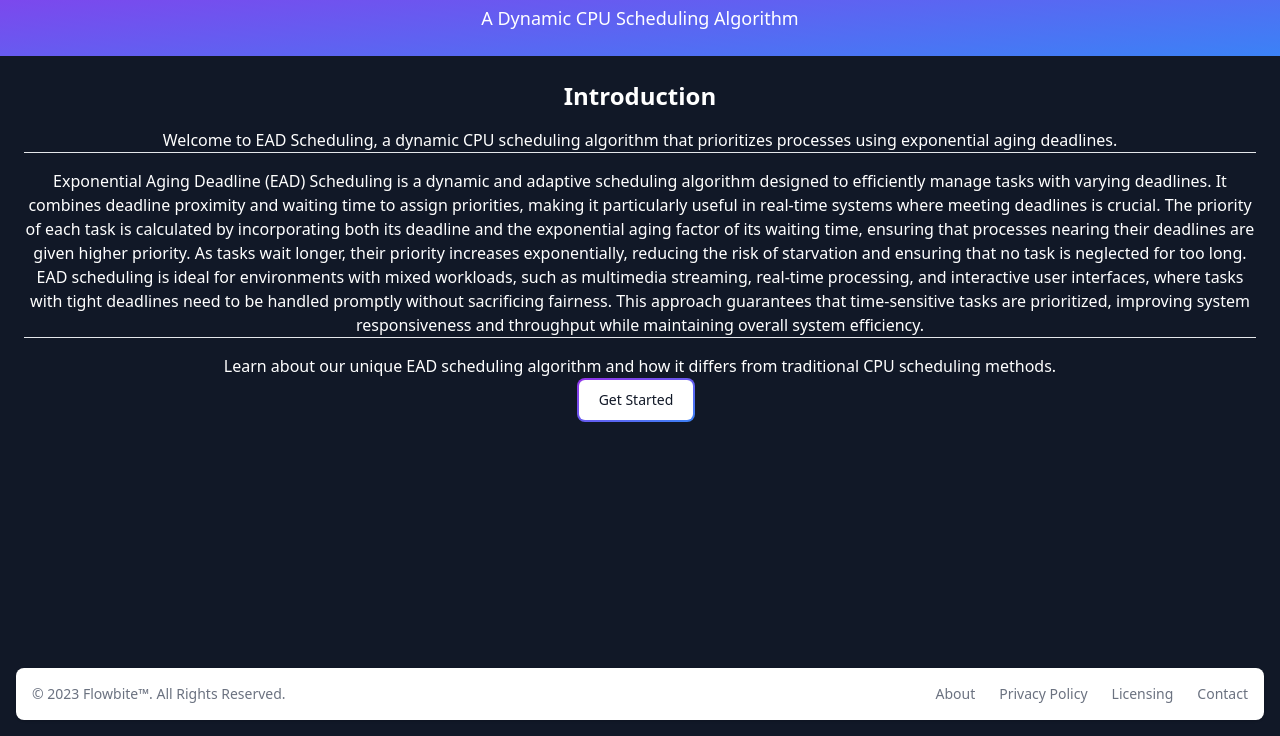
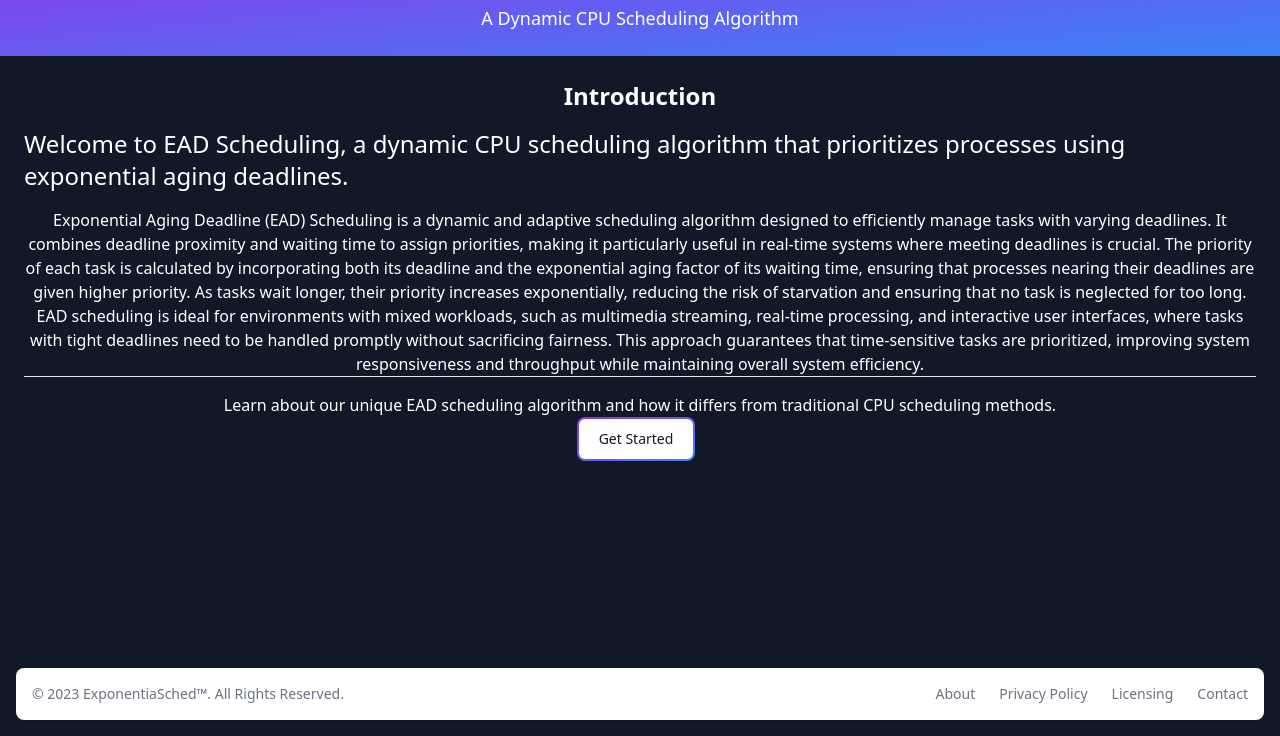
Before and after one commit to Sri-Krishna-R-Hebbar/ExponentiaSched, a website: page index.html in a window 1280 px wide. Shown: the part 64-800 px from the top of the page. Drawn offline with Linux system fonts and the light colour scheme.

Commit message:
footer name change

```diff
--- a/index.html
+++ b/index.html
@@ -17,8 +17,8 @@
     <section class="text-center">
       <h2 class="text-2xl font-semibold">Introduction</h2>
 
-      <p class="mt-4">Welcome to EAD Scheduling, a dynamic CPU scheduling algorithm that prioritizes processes using exponential aging deadlines.</p>
-    <hr>
+      <p class="mt-4 text-2xl text-left">Welcome to EAD Scheduling, a dynamic CPU scheduling algorithm that prioritizes processes using exponential aging deadlines.</p>
+
       <p class="mt-4">Exponential Aging Deadline (EAD) Scheduling is a dynamic and adaptive scheduling algorithm designed to efficiently manage tasks with varying deadlines. It combines deadline proximity and waiting time to assign priorities, making it particularly useful in real-time systems where meeting deadlines is crucial. The priority of each task is calculated by incorporating both its deadline and the exponential aging factor of its waiting time, ensuring that processes nearing their deadlines are given higher priority. As tasks wait longer, their priority increases exponentially, reducing the risk of starvation and ensuring that no task is neglected for too long. EAD scheduling is ideal for environments with mixed workloads, such as multimedia streaming, real-time processing, and interactive user interfaces, where tasks with tight deadlines need to be handled promptly without sacrificing fairness. This approach guarantees that time-sensitive tasks are prioritized, improving system responsiveness and throughput while maintaining overall system efficiency.</p>
       <hr>
       <p class="mt-4">Learn about our unique EAD scheduling algorithm and how it differs from traditional CPU scheduling methods.</p>
@@ -32,7 +32,7 @@
 
   <footer class="bg-white rounded-lg shadow m-4 dark:bg-gray-800">
     <div class="w-full mx-auto max-w-screen-xl p-4 md:flex md:items-center md:justify-between">
-      <span class="text-sm text-gray-500 sm:text-center dark:text-gray-400">© 2023 <a href="https://flowbite.com/" class="hover:underline">Flowbite™</a>. All Rights Reserved.</span>
+      <span class="text-sm text-gray-500 sm:text-center dark:text-gray-400">© 2023 <a href="index.html" class="hover:underline">ExponentiaSched™</a>. All Rights Reserved.</span>
       <ul class="flex flex-wrap items-center mt-3 text-sm font-medium text-gray-500 dark:text-gray-400 sm:mt-0">
         <li><a href="#" class="hover:underline me-4 md:me-6">About</a></li>
         <li><a href="#" class="hover:underline me-4 md:me-6">Privacy Policy</a></li>
```
